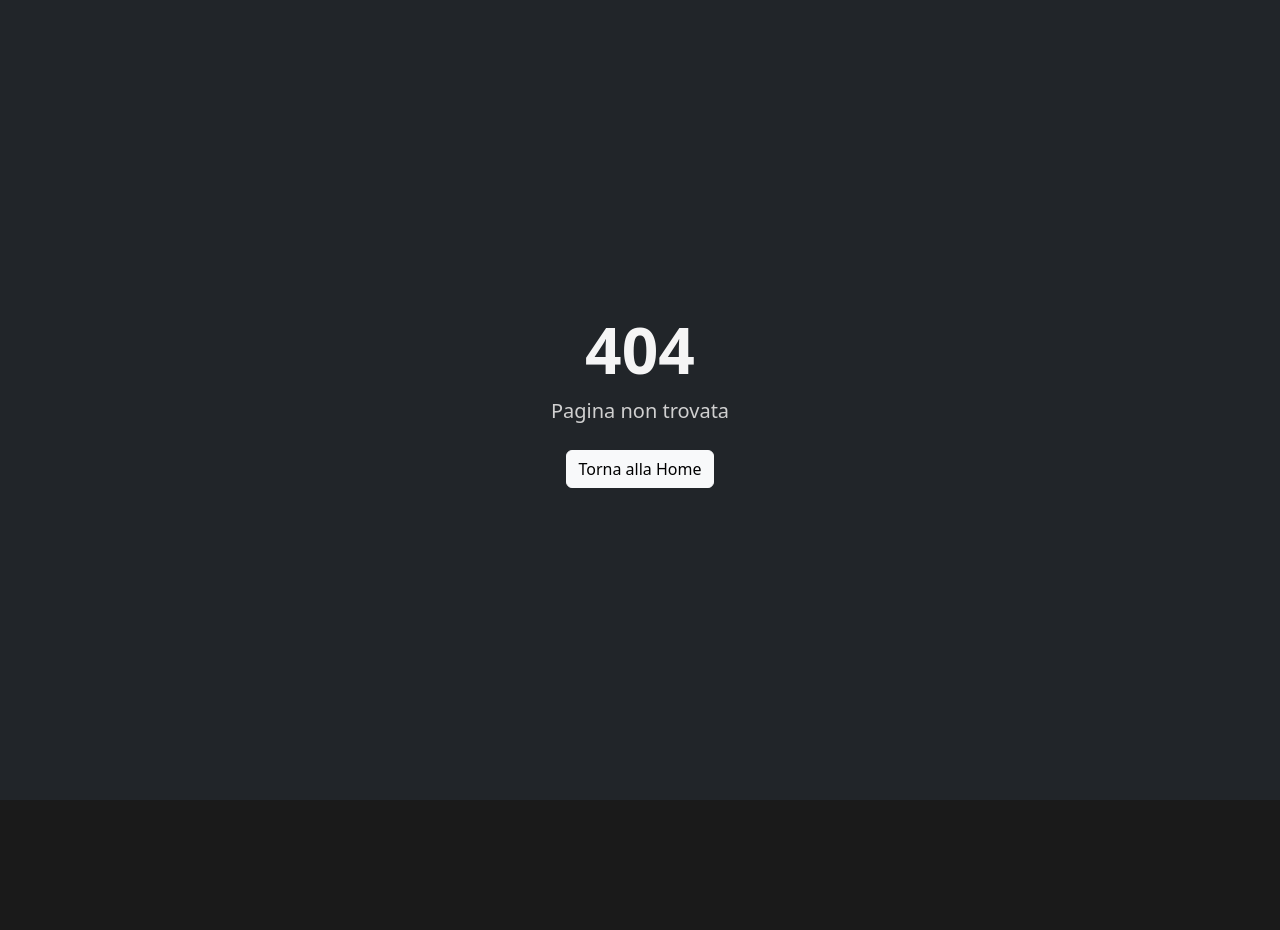
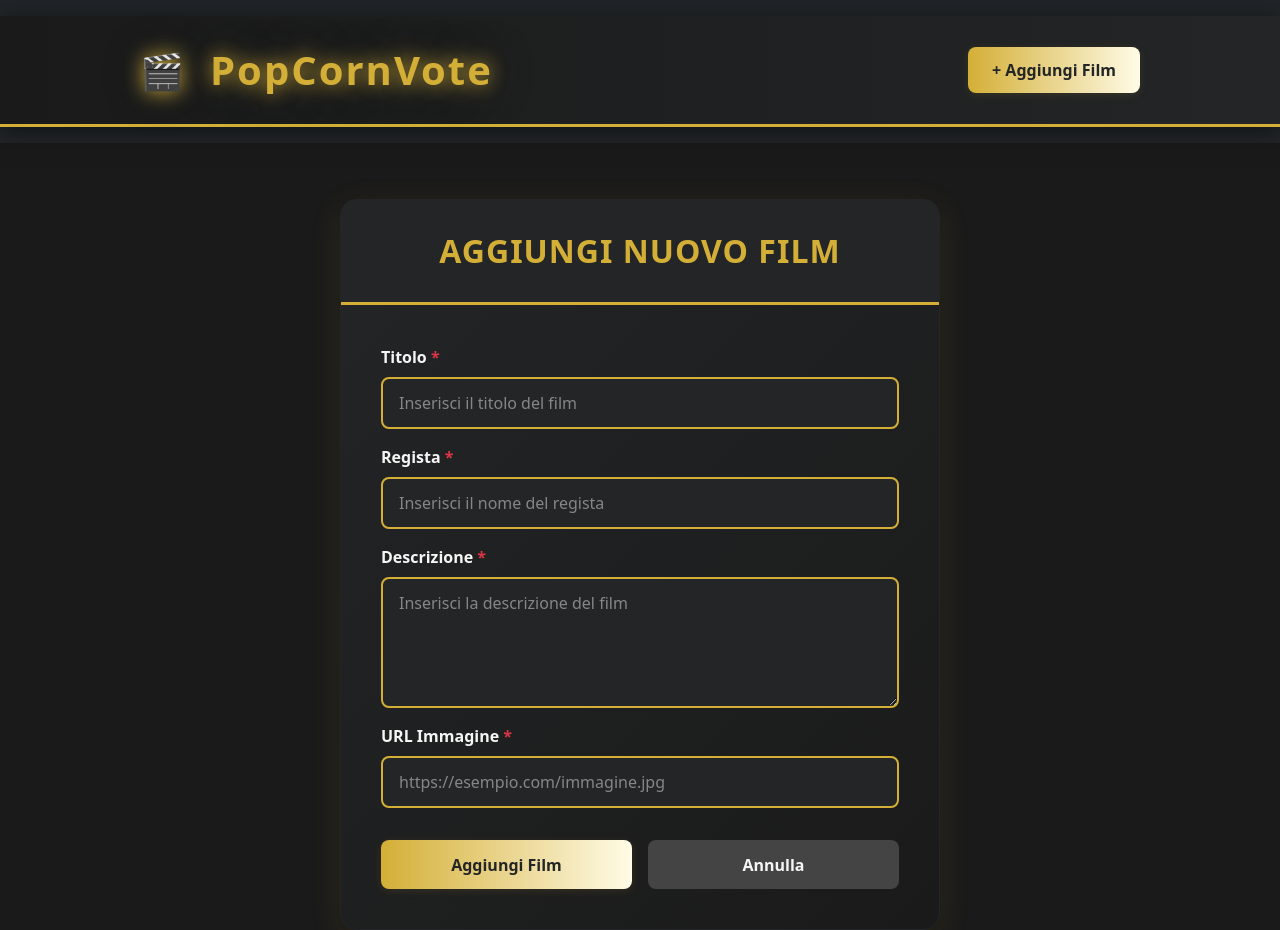
Before and after one commit to Tamburini-Christofer/webapp-react, a React (Vite) app: page /add-movie in a window 1280 px wide. Before the commit this address had no page. Shown: the top 930 px of the page. Before the commit the page ends 800 px from the top, so only its background shows below. Built offline with nearby package versions, Linux system fonts and the light colour scheme.

Commit message:
App conclusa

```diff
--- a/src/App.jsx
+++ b/src/App.jsx
@@ -1,14 +1,19 @@
 import { Routes, Route } from "react-router-dom";
+import Layout from "./assets/layouts/layout";
 import Home from "./assets/pages/Home";
 import MovieShow from "./assets/pages/MovieShow";
+import AddMovie from "./assets/pages/AddMovie";
 import NotFound from "./assets/pages/NotFound";
 
 function App() {
   return (
     <Routes>
-      <Route path="/" element={<Home />} />
-      <Route path="/movies/:id" element={<MovieShow />} />
-      <Route path="*" element={<NotFound />} />
+      <Route element={<Layout />}>
+        <Route path="/" element={<Home />} />
+        <Route path="/movies/:id" element={<MovieShow />} />
+        <Route path="/add-movie" element={<AddMovie />} />
+        <Route path="*" element={<NotFound />} />
+      </Route>
     </Routes>
   );
 }
--- a/src/assets/components/Header.jsx
+++ b/src/assets/components/Header.jsx
@@ -8,6 +8,9 @@ const Header = () => {
         <Link className="navbar-brand" to="/">
           PopCornVote
         </Link>
+        <Link className="add-movie-link" to="/add-movie">
+          + Aggiungi Film
+        </Link>
       </div>
     </nav>
   );
--- /dev/null
+++ b/src/assets/css/AddMovie.css
@@ -0,0 +1,76 @@
+.add-movie-container {
+  display: flex;
+  justify-content: center;
+  align-items: center;
+  min-height: 70vh;
+  padding: 2rem 0;
+}
+
+.add-movie-card {
+  background: linear-gradient(135deg, #232526 0%, #1a1a1a 100%);
+  border-radius: 16px;
+  box-shadow: 0 8px 32px rgba(212,175,55,0.12), 0 2px 8px rgba(0,0,0,0.18);
+  max-width: 600px;
+  width: 100%;
+  border: 1px solid #232526;
+  overflow: hidden;
+}
+
+.add-movie-header {
+  background: #232526;
+  border-bottom: 3px solid #d4af37;
+  padding: 2rem;
+}
+
+.add-movie-header h2 {
+  color: #d4af37;
+  font-size: 2rem;
+  font-weight: 700;
+  letter-spacing: 1px;
+  margin: 0;
+  text-align: center;
+  text-transform: uppercase;
+}
+
+.add-movie-body {
+  padding: 2.5rem;
+}
+
+.add-movie-actions {
+  display: flex;
+  gap: 1rem;
+  margin-top: 2rem;
+}
+
+.btn-submit,
+.btn-cancel {
+  flex: 1;
+  padding: 0.8rem 2rem;
+  font-size: 1rem;
+  font-weight: 700;
+  border-radius: 8px;
+  border: none;
+  cursor: pointer;
+  transition: all 0.3s;
+}
+
+.btn-submit {
+  background: linear-gradient(90deg, #d4af37 0%, #fffbe6 100%);
+  color: #232526;
+  box-shadow: 0 2px 8px rgba(212,175,55,0.12);
+}
+
+.btn-submit:hover {
+  background: linear-gradient(90deg, #fffbe6 0%, #d4af37 100%);
+  color: #1a1a1a;
+  box-shadow: 0 4px 16px rgba(212,175,55,0.22);
+}
+
+.btn-cancel {
+  background: #444;
+  color: #f5f5f5;
+}
+
+.btn-cancel:hover {
+  background: #555;
+}
--- a/src/assets/css/Header.css
+++ b/src/assets/css/Header.css
@@ -12,7 +12,7 @@
 .header-cinema .container {
   display: flex;
   align-items: center;
-  justify-content: center;
+  justify-content: space-between;
 }
 
 .header-cinema .navbar-brand {
@@ -44,3 +44,21 @@
   color: #fffbe6;
   text-shadow: 0 0 40px #d4af37, 0 0 80px #232526;
 }
+
+.add-movie-link {
+  background: linear-gradient(90deg, #d4af37 0%, #fffbe6 100%);
+  color: #232526;
+  font-weight: 700;
+  padding: 0.7rem 1.5rem;
+  border-radius: 8px;
+  text-decoration: none;
+  transition: all 0.3s;
+  box-shadow: 0 2px 8px rgba(212,175,55,0.12);
+}
+
+.add-movie-link:hover {
+  background: linear-gradient(90deg, #fffbe6 0%, #d4af37 100%);
+  color: #1a1a1a;
+  box-shadow: 0 4px 16px rgba(212,175,55,0.22);
+  transform: translateY(-2px);
+}
--- /dev/null
+++ b/src/assets/css/Loader.css
@@ -0,0 +1,89 @@
+.loader-overlay {
+  position: fixed;
+  top: 0;
+  left: 0;
+  width: 100%;
+  height: 100%;
+  background: rgba(26, 26, 26, 0.95);
+  display: flex;
+  justify-content: center;
+  align-items: center;
+  z-index: 9999;
+  -webkit-backdrop-filter: blur(5px);
+  backdrop-filter: blur(5px);
+}
+
+.loader-container {
+  display: flex;
+  flex-direction: column;
+  align-items: center;
+  gap: 2rem;
+}
+
+.film-reel {
+  display: flex;
+  gap: 1.5rem;
+}
+
+.reel {
+  width: 60px;
+  height: 60px;
+  border: 6px solid #d4af37;
+  border-radius: 50%;
+  position: relative;
+  animation: spin 1.5s linear infinite;
+}
+
+.reel::before,
+.reel::after {
+  content: "";
+  position: absolute;
+  width: 12px;
+  height: 12px;
+  background: #d4af37;
+  border-radius: 50%;
+  top: 50%;
+  left: 50%;
+  transform: translate(-50%, -50%);
+}
+
+.reel::before {
+  top: 10%;
+  left: 50%;
+}
+
+.reel::after {
+  top: 90%;
+  left: 50%;
+}
+
+.reel:nth-child(2) {
+  animation-delay: -0.75s;
+}
+
+@keyframes spin {
+  0% {
+    transform: rotate(0deg);
+  }
+  100% {
+    transform: rotate(360deg);
+  }
+}
+
+.loader-text {
+  color: #d4af37;
+  font-size: 1.5rem;
+  font-weight: 700;
+  letter-spacing: 2px;
+  text-transform: uppercase;
+  animation: pulse 1.5s ease-in-out infinite;
+}
+
+@keyframes pulse {
+  0%, 100% {
+    opacity: 1;
+  }
+  50% {
+    opacity: 0.5;
+  }
+}
--- a/src/assets/layouts/layout.jsx
+++ b/src/assets/layouts/layout.jsx
@@ -1,9 +1,11 @@
 import { Outlet } from "react-router-dom";
 import Header from "../components/Header";
+import Loader from "../../components/Loader";
 
 const Layout = () => {
   return (
     <>
+      <Loader />
       <header className="bg-dark text-white py-3 mb-4">
         <Header />
       </header>
--- /dev/null
+++ b/src/assets/pages/AddMovie.jsx
@@ -0,0 +1,138 @@
+import { useState } from "react";
+import axios from "axios";
+import { useNavigate } from "react-router-dom";
+import { useLoader } from "../../contexts/LoaderContext";
+import "../css/AddMovie.css";
+
+const AddMovie = () => {
+  const [formData, setFormData] = useState({
+    title: "",
+    director: "",
+    description: "",
+    image: "",
+  });
+  const [error, setError] = useState(null);
+  const { showLoader, hideLoader } = useLoader();
+  const navigate = useNavigate();
+
+  const handleChange = (e) => {
+    const { name, value } = e.target;
+    setFormData((prev) => ({
+      ...prev,
+      [name]: value,
+    }));
+  };
+
+  const handleSubmit = async (e) => {
+    e.preventDefault();
+    showLoader();
+    setError(null);
+
+    try {
+      await axios.post("http://localhost:3000/api/movie", formData);
+      hideLoader();
+      navigate("/");
+    } catch (err) {
+      setError(err.response?.data?.message || "Errore durante l'aggiunta del film");
+      hideLoader();
+    }
+  };
+
+  return (
+    <div className="add-movie-container">
+      <div className="add-movie-card">
+        <div className="add-movie-header">
+          <h2>Aggiungi Nuovo Film</h2>
+        </div>
+        <div className="add-movie-body">
+          {error && (
+            <div className="alert alert-danger" role="alert">
+              ✗ {error}
+            </div>
+          )}
+
+          <form onSubmit={handleSubmit}>
+            <div className="mb-3">
+              <label htmlFor="title" className="form-label">
+                Titolo <span className="text-danger">*</span>
+              </label>
+              <input
+                type="text"
+                className="form-control"
+                id="title"
+                name="title"
+                value={formData.title}
+                onChange={handleChange}
+                required
+                placeholder="Inserisci il titolo del film"
+              />
+            </div>
+
+            <div className="mb-3">
+              <label htmlFor="director" className="form-label">
+                Regista <span className="text-danger">*</span>
+              </label>
+              <input
+                type="text"
+                className="form-control"
+                id="director"
+                name="director"
+                value={formData.director}
+                onChange={handleChange}
+                required
+                placeholder="Inserisci il nome del regista"
+              />
+            </div>
+
+            <div className="mb-3">
+              <label htmlFor="description" className="form-label">
+                Descrizione <span className="text-danger">*</span>
+              </label>
+              <textarea
+                className="form-control"
+                id="description"
+                name="description"
+                rows="4"
+                value={formData.description}
+                onChange={handleChange}
+                required
+                placeholder="Inserisci la descrizione del film"
+              ></textarea>
+            </div>
+
+            <div className="mb-3">
+              <label htmlFor="image" className="form-label">
+                URL Immagine <span className="text-danger">*</span>
+              </label>
+              <input
+                type="url"
+                className="form-control"
+                id="image"
+                name="image"
+                value={formData.image}
+                onChange={handleChange}
+                required
+                placeholder="https://esempio.com/immagine.jpg"
+              />
+            </div>
+
+            <div className="add-movie-actions">
+              <button type="submit" className="btn-submit">
+                Aggiungi Film
+              </button>
+              <button
+                type="button"
+                className="btn-cancel"
+                onClick={() => navigate("/")}
+              >
+                Annulla
+              </button>
+            </div>
+          </form>
+        </div>
+      </div>
+    </div>
+  );
+};
+
+export default AddMovie;
--- a/src/assets/pages/Home.jsx
+++ b/src/assets/pages/Home.jsx
@@ -1,18 +1,27 @@
 import FilmCard from "../components/FilmCard";
 import axios from "axios";
 import { useState, useEffect } from "react";
+import { useLoader } from "../../contexts/LoaderContext";
 
 const Home = () => {
   const [movies, setMovies] = useState([]);
+  const { showLoader, hideLoader } = useLoader();
 
   const fetchMovies = () => {
+    showLoader();
     axios
       .get("http://localhost:3000/api/movie")
-      .then((res) => setMovies(res.data))
-      .catch((err) => console.error(err));
+      .then((res) => {
+        setMovies(res.data);
+        hideLoader();
+      })
+      .catch((err) => {
+        console.error(err);
+        hideLoader();
+      });
   };
 
-  useEffect(fetchMovies, []);
+  useEffect(fetchMovies, [showLoader, hideLoader]);
 
   return (
     <div className="text-center">
--- a/src/assets/pages/MovieShow.jsx
+++ b/src/assets/pages/MovieShow.jsx
@@ -1,6 +1,7 @@
 import { useParams } from "react-router-dom";
 import { useState, useEffect } from "react";
 import axios from "axios";
+import { useLoader } from "../../contexts/LoaderContext";
 import FilmCard from "../components/FilmCard";
 import ReviewFilm from "./ReviewFilm";
 import ReviewForm from "../components/ReviewForm";
@@ -10,13 +11,21 @@ const MovieShow = () => {
   const { id } = useParams();
   const [movie, setMovie] = useState(null);
   const [showDetails, setShowDetails] = useState(false);
+  const { showLoader, hideLoader } = useLoader();
 
   useEffect(() => {
+    showLoader();
     axios
       .get(`http://localhost:3000/api/movie/${id}`)
-      .then((res) => setMovie(res.data))
-      .catch((err) => console.error(err));
-  }, [id]);
+      .then((res) => {
+        setMovie(res.data);
+        hideLoader();
+      })
+      .catch((err) => {
+        console.error(err);
+        hideLoader();
+      });
+  }, [id, showLoader, hideLoader]);
 
   const handleReviewAdded = (newReview) => {
     setMovie((prevMovie) => ({
--- /dev/null
+++ b/src/components/Loader.jsx
@@ -0,0 +1,22 @@
+import { useLoader } from "../contexts/LoaderContext";
+import "../assets/css/Loader.css";
+
+const Loader = () => {
+  const { isLoading } = useLoader();
+
+  if (!isLoading) return null;
+
+  return (
+    <div className="loader-overlay">
+      <div className="loader-container">
+        <div className="film-reel">
+          <div className="reel"></div>
+          <div className="reel"></div>
+        </div>
+        <p className="loader-text">Caricamento...</p>
+      </div>
+    </div>
+  );
+};
+
+export default Loader;
--- /dev/null
+++ b/src/contexts/LoaderContext.jsx
@@ -0,0 +1,24 @@
+import { createContext, useContext, useState } from "react";
+
+const LoaderContext = createContext();
+
+export const useLoader = () => {
+  const context = useContext(LoaderContext);
+  if (!context) {
+    throw new Error("useLoader deve essere usato dentro LoaderProvider");
+  }
+  return context;
+};
+
+export const LoaderProvider = ({ children }) => {
+  const [isLoading, setIsLoading] = useState(false);
+
+  const showLoader = () => setIsLoading(true);
+  const hideLoader = () => setIsLoading(false);
+
+  return (
+    <LoaderContext.Provider value={{ isLoading, showLoader, hideLoader }}>
+      {children}
+    </LoaderContext.Provider>
+  );
+};
--- a/src/main.jsx
+++ b/src/main.jsx
@@ -1,11 +1,14 @@
 import React from "react";
 import ReactDOM from "react-dom/client";
 import { BrowserRouter } from "react-router-dom";
+import { LoaderProvider } from "./contexts/LoaderContext";
 import App from "./App";
 import "./index.css";
 
 ReactDOM.createRoot(document.getElementById("root")).render(
   <BrowserRouter>
-    <App />
+    <LoaderProvider>
+      <App />
+    </LoaderProvider>
   </BrowserRouter>
 );
```
